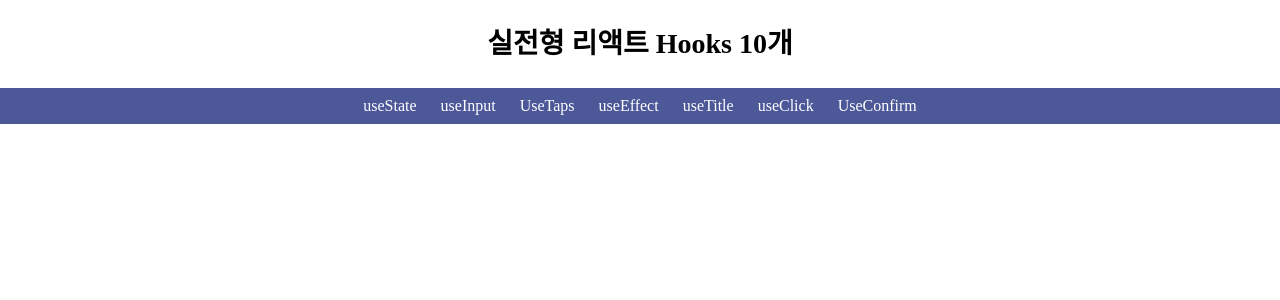
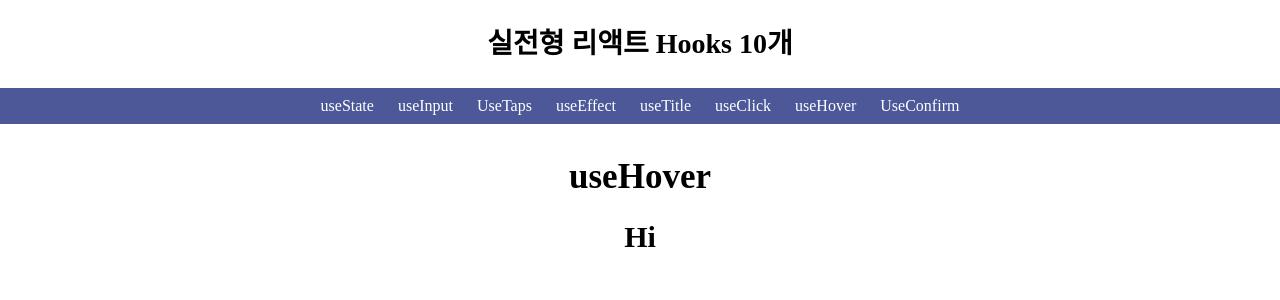
Before and after one commit to devkrecord/React-Hooks-Tutorial, a React (Create React App) app: page /UseHover in a window 1280 px wide. Shown: the top 300 px of the page. Built offline with nearby package versions, Linux system fonts and the light colour scheme.

Commit message:
feat: custom hooks useHover 만들기

```diff
--- a/src/App.js
+++ b/src/App.js
@@ -7,6 +7,7 @@ import UseTaps from './pages/UseTaps';
 import UseTitle from './pages/UseTitle';
 import UseClick from './pages/UseClick';
 import UseConfirm from './pages/UseConfirm';
+import UseHover from './pages/UseHover';
 
 const App = () => {
   const nav = [
@@ -16,6 +17,7 @@ const App = () => {
     'useEffect',
     'useTitle',
     'useClick',
+    'useHover',
     'UseConfirm',
   ];
 
@@ -38,6 +40,7 @@ const App = () => {
           <Route path="/useEffect" element={<UseEffect />} />
           <Route path="/useTitle" element={<UseTitle />} />
           <Route path="/UseClick" element={<UseClick />} />
+          <Route path="/UseHover" element={<UseHover />} />
           <Route path="/UseConfirm" element={<UseConfirm />} />
         </Routes>
       </div>
--- /dev/null
+++ b/src/hooks/useHover.js
@@ -0,0 +1,26 @@
+import { useEffect, useRef } from 'react';
+
+export const useHover = (onHover) => {
+  // 특정 element의 크기나 위치 등을 가져와 설정할 때 ref를 사용
+  const element = useRef(); // 자바스크립트의 document.getElementById() 와 비슷
+
+  useEffect(() => {
+    if (typeof onHover !== 'function') {
+      return;
+    }
+    // componentDidMount
+    // element 존재 여부 확인
+    if (element.current) {
+      element.current.addEventListener('mouseenter', onHover); // click event 부여, hover 하면 sayhello 함수 실행
+    }
+
+    return () => {
+      // componentWillUnmount 일 때 실행하는 부분
+      if (element.current) {
+        // eventListener 정리
+        element.current.removeEventListener('mouseenter', onHover);
+      }
+    };
+  }, []); // dependency 가 없기때문에 update는 고려하지 않아도 된다.
+  return element;
+};
--- /dev/null
+++ b/src/pages/UseHover.js
@@ -0,0 +1,14 @@
+import { useHover } from '../hooks/useHover';
+
+const UseHover = () => {
+  const sayHello = () => console.log('sayHello');
+  const title = useHover(sayHello);
+  return (
+    <>
+      <h2 className="subTitle">useHover</h2>
+      <h3 ref={title}>Hi</h3>
+    </>
+  );
+};
+
+export default UseHover;
```
